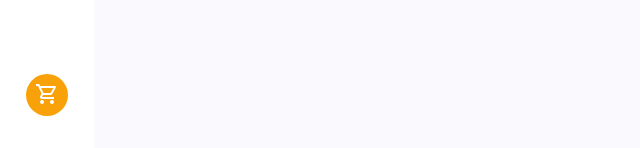
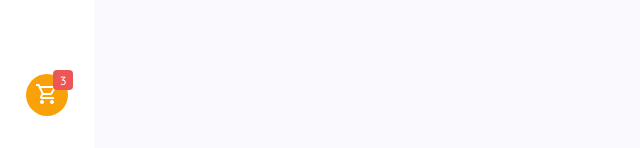
Before and after one commit to LoganSorensen/shopping-list-fe, a React (Create React App) app: page / in a window 1280 px wide. Shown: the part 649-797 px from the top of the page, without its empty margins (0-640 px from the left). Built offline with nearby package versions, Linux system fonts and the light colour scheme.

Commit message:
added badge to cart button

```diff
--- a/src/App.js
+++ b/src/App.js
@@ -6,6 +6,9 @@ function App() {
   return (
     <div className="App">
       <Navigation />
+      <div className='viewport'>
+
+      </div>
     </div>
   );
 }
--- a/src/components/navigation.jsx
+++ b/src/components/navigation.jsx
@@ -4,6 +4,7 @@ import { ReactComponent as Logo } from "../assets/logo.svg";
 
 const Navigation = () => {
   const [activeTab, setActiveTab] = useState("items");
+  const [badgeNum, setBadgeNum] = useState(3);
 
   return (
     <div className="navigation">
@@ -54,6 +55,7 @@ const Navigation = () => {
       </div>
 
       <button className="shopping-list-btn">
+        {badgeNum > 0 && <div className="badge">{badgeNum}</div>}
         <span className="material-icons-outlined shopping-cart-icon noselect">
           shopping_cart
         </span>
--- a/src/styles/index.css
+++ b/src/styles/index.css
@@ -147,6 +147,12 @@ body {
   -ms-user-select: none;
   user-select: none;
 }
+.App {
+  display: flex;
+}
+.viewport {
+  margin-left: 9.4rem;
+}
 .navigation {
   background-color: white;
   height: 100vh;
@@ -209,6 +215,7 @@ body {
   border-radius: 4px;
 }
 .navigation .shopping-list-btn {
+  position: relative;
   border: none;
   border-radius: 50%;
   width: 4.2rem;
@@ -216,6 +223,17 @@ body {
   background-color: #f9a109;
   cursor: pointer;
 }
+.navigation .shopping-list-btn .badge {
+  position: absolute;
+  top: -10%;
+  left: 65%;
+  font-size: 1.2rem;
+  color: white;
+  height: 2rem;
+  padding: 0.25rem 0.68rem;
+  background-color: #eb5757;
+  border-radius: 4px;
+}
 .navigation .shopping-list-btn span {
   color: white;
 }
--- a/src/styles/less/navigation.less
+++ b/src/styles/less/navigation.less
@@ -3,7 +3,7 @@
   height: 100vh;
   position: fixed;
   top: 0;
-  width: 9.4rem;
+  width: @nav-width;
   padding: 5.2rem 0 3.48rem;
   display: flex;
   flex-direction: column;
@@ -68,6 +68,7 @@
   }
 
   .shopping-list-btn {
+    position: relative;
     border: none;
     border-radius: 50%;
     width: 4.2rem;
@@ -75,6 +76,18 @@
     background-color: @yellow;
     cursor: pointer;
 
+    .badge {
+      position: absolute;
+      top: -10%;
+      left: 65%;
+      font-size: 1.2rem;
+      color: white;
+      height: 2rem;
+      padding: 0.25rem 0.68rem;
+      background-color: @red;
+      border-radius: 4px;
+    }
+
     span {
       color: white;
     }
--- a/src/styles/less/variables.less
+++ b/src/styles/less/variables.less
@@ -2,3 +2,6 @@
 @yellow: #f9a109;
 @red: #eb5757;
 @dark-gray: #454545;
+
+
+@nav-width: 9.4rem;
```
Also changed, not shown: src/styles/less/global.less (+8 -0 lines).
